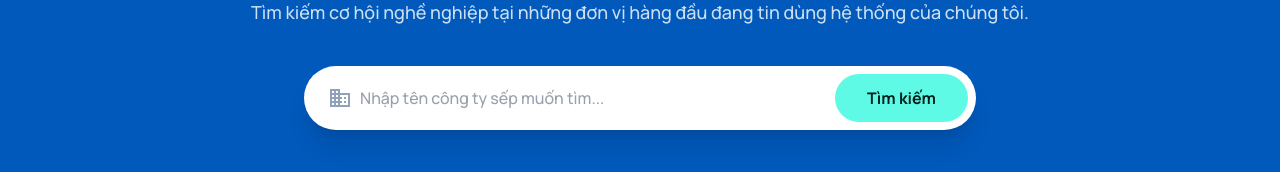
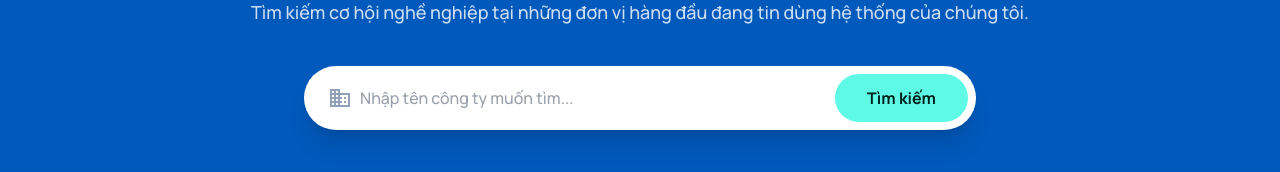
Before and after one commit to PhamNguyenThanhTung/recruitment-system, a Next.js app: page /companies in a window 1280 px wide. Shown: the part 283-455 px from the top of the page. Built offline with nearby package versions, Linux system fonts and the light colour scheme; no server answers; the database is empty.

Commit message:
fix linh tinh

```diff
--- a/app/(dashboard)/DashboardNav.tsx
+++ b/app/(dashboard)/DashboardNav.tsx
@@ -6,7 +6,7 @@ import { usePathname } from "next/navigation";
 export function SidebarNav() {
   const pathname = usePathname();
 
-  // Trong file DashboardNav.tsx, sếp tìm đoạn navItems và sửa lại thành thế này:
+
 const navItems = [
   { href: "/dashboard", icon: "dashboard", label: "Dashboard" },
   { href: "/admin-jobs", icon: "work", label: "Quản lý Việc làm" },
--- a/app/(dashboard)/admin-jobs/new/JobForm.tsx
+++ b/app/(dashboard)/admin-jobs/new/JobForm.tsx
@@ -129,7 +129,7 @@ export default function JobForm() {
                   </div>
                 </div>
 
-                {/* Phần Description và Salary sếp cứ giữ nguyên như code cũ của sếp nhé... */}
+
                 <div className="space-y-2">
                     <label className="block text-xs font-bold text-on-surface-variant uppercase">Mô tả công việc *</label>
                     <textarea name="description" required className="w-full bg-surface-container-low border-0 rounded-lg py-4 px-4 min-h-[150px] outline-none focus:ring-2 focus:ring-primary"></textarea>
--- a/app/api/jobs/[id]/route.ts
+++ b/app/api/jobs/[id]/route.ts
@@ -4,7 +4,7 @@ import { NextResponse, NextRequest } from "next/server";
 import { z } from "zod";
 import { JobStatus } from "@prisma/client";
 
-// Schema giữ nguyên như sếp đã viết
+
 const updateJobSchema = z.object({
   title: z.string().min(1).optional(),
   description: z.string().min(1).optional(),
--- a/app/companies/page.tsx
+++ b/app/companies/page.tsx
@@ -52,7 +52,7 @@ export default async function CompaniesPage() {
             <span className="material-symbols-outlined text-slate-400 pl-4 pr-2">domain</span>
             <input
               type="text"
-              placeholder="Nhập tên công ty sếp muốn tìm..."
+              placeholder="Nhập tên công ty muốn tìm..."
               className="flex-1 bg-transparent border-none outline-none py-3 text-slate-700 font-medium"
             />
             <button className="bg-secondary-fixed text-on-secondary-fixed px-8 py-3 rounded-full font-bold hover:brightness-105 transition-all">
@@ -89,7 +89,7 @@ export default async function CompaniesPage() {
                         className="w-full h-full object-contain p-1"
                       />
                     ) : (
-                      // Nếu không có ảnh thì hiện chữ cái đầu như sếp muốn
+
                       company.companyName.charAt(0).toUpperCase()
                     )}
                   </div>
--- a/components/forms/CompanyProfileForm.tsx
+++ b/components/forms/CompanyProfileForm.tsx
@@ -38,7 +38,7 @@ export default function CompanyProfileForm({ initialData }: { initialData: any }
 
     try {
       const res = await fetch('/api/profile/company', {
-        method: 'PUT', // Dùng hàm PUT theo đúng API sếp viết
+        method: 'PUT',
         headers: { 'Content-Type': 'application/json' },
         body: JSON.stringify(payload),
       });
@@ -125,7 +125,7 @@ export default function CompanyProfileForm({ initialData }: { initialData: any }
             )}
           </CldUploadWidget>
 
-    {/* Link ẩn để validate, sếp không cần quan tâm cái này */}
+
     <input type="hidden" name="logoUrl" value={formData.logoUrl} required />
   </div>
   <p className="text-xs text-gray-500">Hỗ trợ định dạng JPG, PNG. Tối đa 2MB.</p>
--- a/components/jobs/AdvancedJobFilter.tsx
+++ b/components/jobs/AdvancedJobFilter.tsx
@@ -53,7 +53,7 @@ export default function AdvancedJobFilter() {
     return () => clearTimeout(timer);
 
     // 🔥 TUYỆT CHIÊU 2: TUYỆT ĐỐI KHÔNG ĐỂ searchParams VÀO ĐÂY!
-    // Chỉ chạy useEffect khi sếp THỰC SỰ gõ phím hoặc chọn checkbox.
+
     // eslint-disable-next-line react-hooks/exhaustive-deps
   }, [keyword, location, minSalary, selectedTypes, pathname, router]);
 
--- a/components/jobs/BookmarkButton.tsx
+++ b/components/jobs/BookmarkButton.tsx
@@ -1,7 +1,7 @@
 'use client';
 
 import { useState } from 'react';
-import { toast } from 'react-hot-toast'; // Đảm bảo sếp đã cài react-hot-toast
+import { toast } from 'react-hot-toast';
 
 interface BookmarkButtonProps {
   jobId: string;
```
